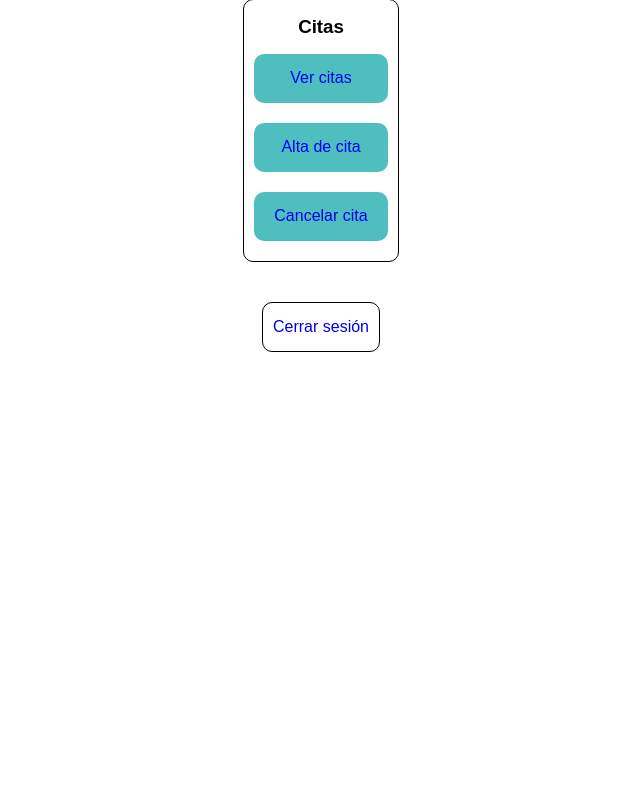
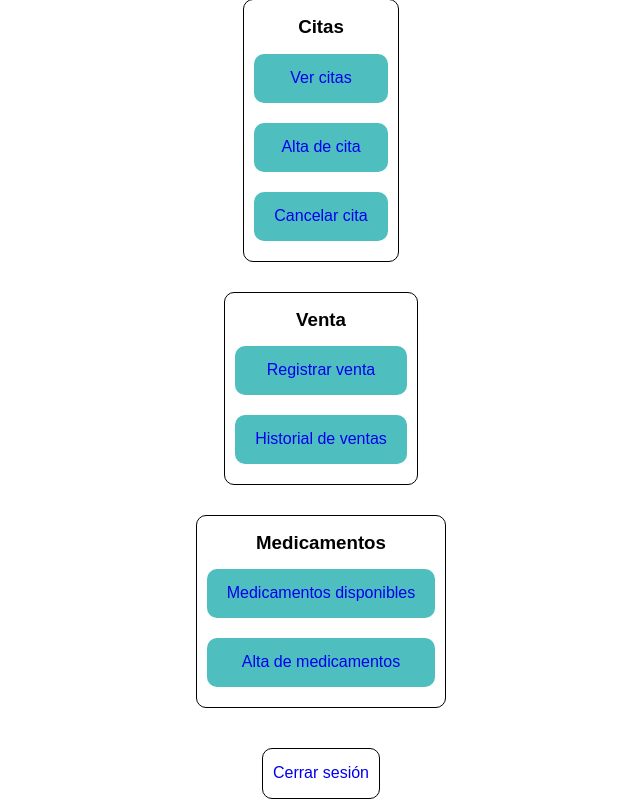
Before and after one commit to FairerFilly6/BDESCOM25, a PHP site: page /recepcionista/inicioRecepcionista.php in a window 1280 px wide. Shown: the part 1050-1849 px from the top of the page, without its empty margins (319-959 px from the left). Before the commit the page ends 1402 px from the top, so only its background shows below. Run offline with PHP 8.4, Linux system fonts and the light colour scheme.

Commit message:
Cambios en interfaz de recepcion

```diff
--- a/recepcionista/inicioRecepcionista.php
+++ b/recepcionista/inicioRecepcionista.php
@@ -84,6 +84,34 @@
         </ul>
     </div>
 
+    <div class=" border ">
+        <h3 class="centrar">Venta</h3>
+
+        <ul class="lista-opciones">
+            <li class="elemento-opciones">
+                <a href="#">Registrar venta</a>
+            </li>
+            <li class="elemento-opciones">
+                <a href="#">Historial de ventas</a>
+            </li>
+
+        </ul>
+    </div>
+
+    <div class=" border ">
+        <h3 class="centrar">Medicamentos</h3>
+
+        <ul class="lista-opciones">
+            <li class="elemento-opciones">
+                <a href="#">Medicamentos disponibles</a>
+            </li>
+            <li class="elemento-opciones">
+                <a href="#">Alta de medicamentos</a>
+            </li>
+
+        </ul>
+    </div>
+
     <div class="logout centrar">
         <a class="border" href="#">Cerrar sesión</a>
     </div>
```
